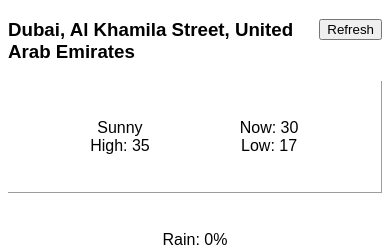
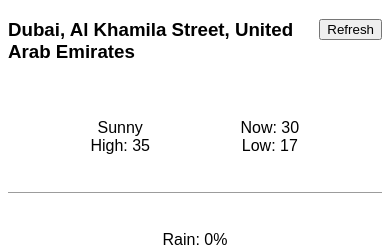
Before and after one commit to copceb/WeatherWidget, an Angular app: page / in a window 390 px wide. Shown: the top 247 px of the page. Built offline with nearby package versions, Linux system fonts and the light colour scheme; no server answers.

Commit message:
Do not overide media query styles

```diff
--- a/src/app/components/weather/weather.component.scss
+++ b/src/app/components/weather/weather.component.scss
@@ -14,6 +14,17 @@
   grid-template-areas: "wo wd" "wwv wwv";
 }
 
+.weather-overview {
+  grid-area: wo;
+  display: grid;
+  grid-template-columns: repeat(2, 1fr);
+  grid-template-rows: repeat(2, 1fr);
+  align-items: center;
+  justify-items: center;
+  padding: 10%;
+  border-right: 1px solid #9c9c9c;
+}
+
 @media only screen and (max-width: 600px) {
   .weather-component-grid-wrapper {
     display: grid;
@@ -25,17 +36,6 @@
     border-bottom: 1px solid #9c9c9c;
     border-right: none;
   }
-}
-
-.weather-overview {
-  grid-area: wo;
-  display: grid;
-  grid-template-columns: repeat(2, 1fr);
-  grid-template-rows: repeat(2, 1fr);
-  align-items: center;
-  justify-items: center;
-  padding: 10%;
-  border-right: 1px solid #9c9c9c;
 }
 
 .weather-details {
```
